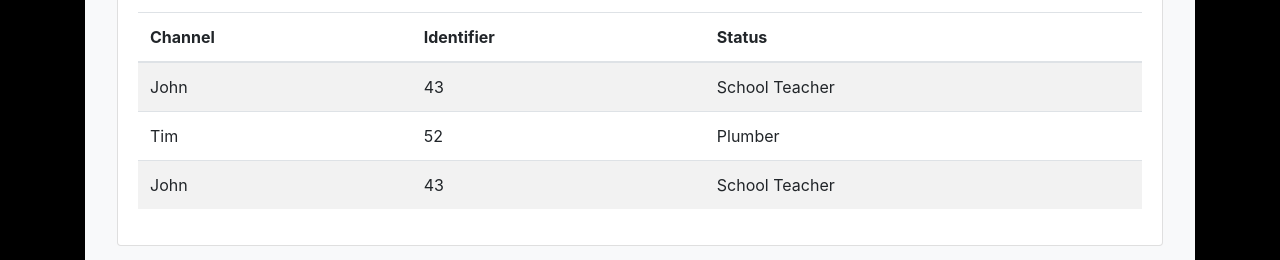
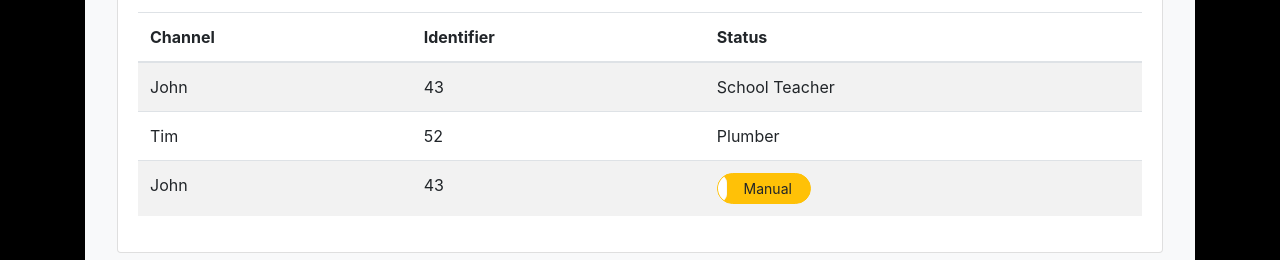
Before and after one commit to raymatos/city-fixtures-ble, a plain HTML site: page data/index.htm in a window 1280 px wide. Shown: the part 427-687 px from the top of the page. Drawn offline with Linux system fonts and the light colour scheme.

```diff
--- a/data/index.htm
+++ b/data/index.htm
@@ -144,14 +144,15 @@
                 <tr class="">
                   <td class="col-xs-3">John</td>
                   <td class="col-xs-3">43</td>
-                  <td class="col-xs-6">School Teacher</td>
+                  <td class="col-xs-6"><input type="checkbox" data-toggle="toggle" data-size="sm" id="system-mode"
+                      data-onstyle="success" data-offstyle="warning" data-on="Automatic" data-off="Manual"
+                      data-style="ios" onchange="change_configuration('system-mode')" /></td>
                 </tr>
               </tbody>
             </table>
           </div>
         </div>
       </div>
-
 
       <div class="card card-default mt-3 mb-3">
         <div class="card-header h4">
```
